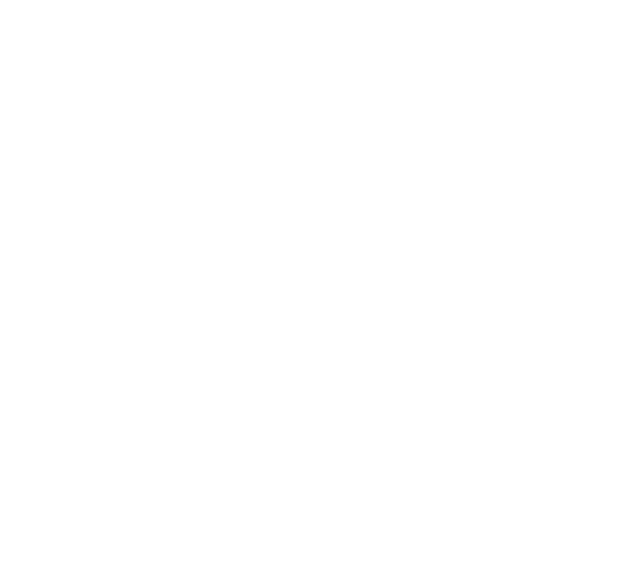
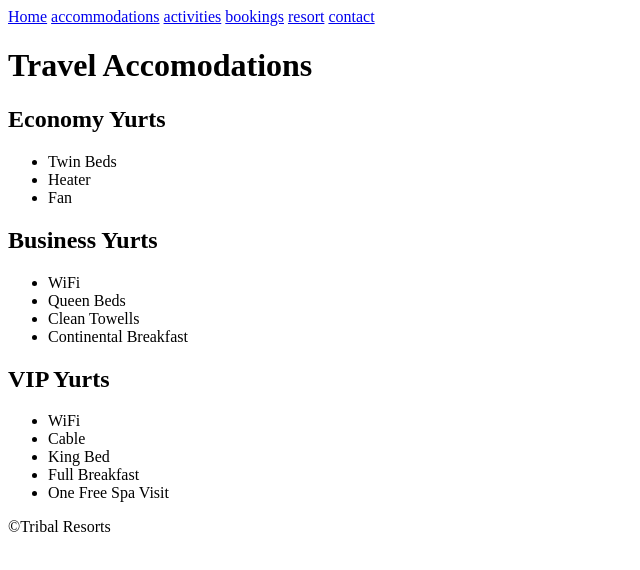
Before and after one commit to rockandrollbaby/traveladventure, a plain HTML site: page accommodations.html in a window 1280 px wide. Shown: the whole page, without its empty margins (0-640 px from the left). Drawn offline with Linux system fonts and the light colour scheme.

Commit message:
added travel accommodations, footer, header

```diff
--- a/accommodations.html
+++ b/accommodations.html
@@ -0,0 +1,44 @@
+<!DOCTYPE html>
+<html>
+  <head>
+    <meta charset="utf-8">
+    <title>Accomodations</title>
+  </head>
+  <header>
+    <nav>
+      <a href="#">Home</a>
+      <a href="accommodations.html">accommodations</a>
+      <a href="activities.html">activities</a>
+      <a href="bookings.html">bookings</a>
+      <a href="resort.html">resort</a>
+      <a href="contact.html">contact</a>
+    </nav>
+  </header>
+  <body>
+    <h1>Travel Accomodations</h1>
+    <h2>Economy Yurts</h2>
+    <ul>
+      <li>Twin Beds</li>
+      <li>Heater</li>
+      <li>Fan</li>
+    </ul>
+    <h2>Business Yurts</h2>
+    <ul>
+      <li>WiFi</li>
+      <li>Queen Beds</li>
+      <li>Clean Towells</li>
+      <li>Continental Breakfast</li>
+    </ul>
+    <h2>VIP Yurts</h2>
+    <ul>
+      <li>WiFi</li>
+      <li>Cable</li>
+      <li>King Bed</li>
+      <li>Full Breakfast</li>
+      <li>One Free Spa Visit</li>
+    </ul>
+  </body>
+  <footer>
+  <p>&copy;Tribal Resorts</p>
+  </footer>
+</html>
```
Also changed, not shown: activities.html (+19 -0 lines), index.html (+1 -1 lines).
